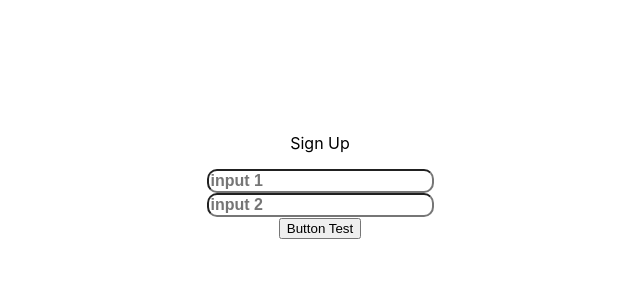
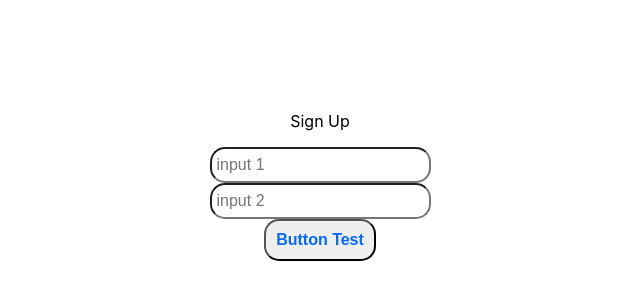
Before and after one commit to TG-hub/react-site, a React (Create React App) app: page / in a window 1280 px wide. Shown: the part 222-522 px from the top of the page, without its empty margins (320-960 px from the left). Built offline with nearby package versions, Linux system fonts and the light colour scheme.

Commit message:
added styling in App.css file

```diff
--- a/src/App.css
+++ b/src/App.css
@@ -1,5 +1,28 @@
 .App {
   text-align: center;
+}
+
+.Button {
+  font-family: Arial;
+  font-style: normal;
+  font-weight: bold;
+  font-size: 16px;
+  border-radius: 15px;
+  padding: 10px;
+  color: #0569FF
+}
+
+.Input {
+font-family: Arial;
+font-style: normal;
+font-weight: normal;
+font-size: 16px;
+line-height: 22px;
+border-radius: 15px;
+padding: 5px;
+
+color: #0569FF;
+
 }
 
 .App-logo {
--- a/src/components/button.js
+++ b/src/components/button.js
@@ -1,5 +1,6 @@
 import React, { useState } from 'react'
-
+import '../App.css'
+import './buttonstyles.css'
 
 
 const Button = (props) => {
@@ -7,7 +8,7 @@ const Button = (props) => {
 
     return (
         <div>
-            <button  onClick={props.submit}>{props.buttonName}</button>
+            <button className={'Button'}  onClick={props.submit}>{props.buttonName}</button>
         </div>
     )
 }
--- /dev/null
+++ b/src/components/buttonstyles.css
@@ -0,0 +1,8 @@
+.Button {
+    font-family: 'Arial';
+    font-style: 'normal';
+    font-weight: 'bold';
+    font-size: 16;
+    border-radius: 10;
+    color: '#0569FF'
+  }
--- a/src/components/input.js
+++ b/src/components/input.js
@@ -1,13 +1,14 @@
 import React, { useState } from 'react'
+import '../App.css'
 
- export const styles = {fontFamily: 'Arial',
+ /*export const styles = {fontFamily: 'Arial',
         fontStyle: 'normal',
         fontWeight: 'bold',
         fontSize: 16,
         borderRadius: 10,
         color: '#0569FF'}
 
-
+*/
 
 
 const Input = (props) => {
@@ -20,7 +21,7 @@ const Input = (props) => {
     return (
 
         <div>
-            <input style={styles} type="text" onChange={props.textSetter} placeholder={props.placeholder} />
+            <input className={'Input'} type="text" onChange={props.textSetter} placeholder={props.placeholder} />
         </div>
     )
 }
--- a/src/pages/sign-up/index.js
+++ b/src/pages/sign-up/index.js
@@ -2,6 +2,7 @@ import React from 'react';
 import Input from '../../components/input'
 import Button from '../../components/button'
 import { useState } from 'react';
+import '../../App.css'
 
 function App() {
 
@@ -11,9 +12,9 @@ function App() {
   return (
     <div style={{ textAlign: 'center', display: 'flex', justifyContent: 'center', height: '100vh', flexDirection: 'column' }}>
       <p>Sign Up</p>
-      <Input textSetter={(event) => setInput(event.target.value)} placeholder={'input 1'}   />
+      <Input  textSetter={(event) => setInput(event.target.value)} placeholder={'input 1'}   />
       <Input textSetter={(event) => setInputTwo(event.target.value)} placeholder={'input 2'}   />
-      <Button buttonName={'Button Test'} submit={() => console.log(input, inputTwo)}/>
+      <Button  buttonName={'Button Test'} submit={() => console.log(input, inputTwo)}/>
     </div>
   );
 }
```
